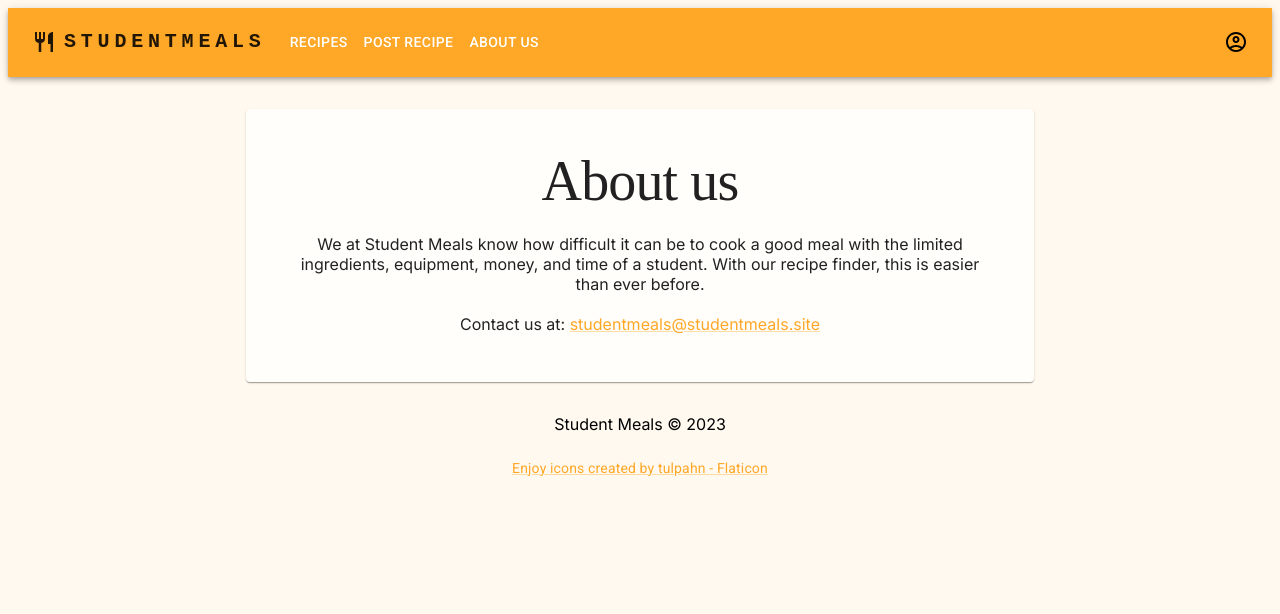
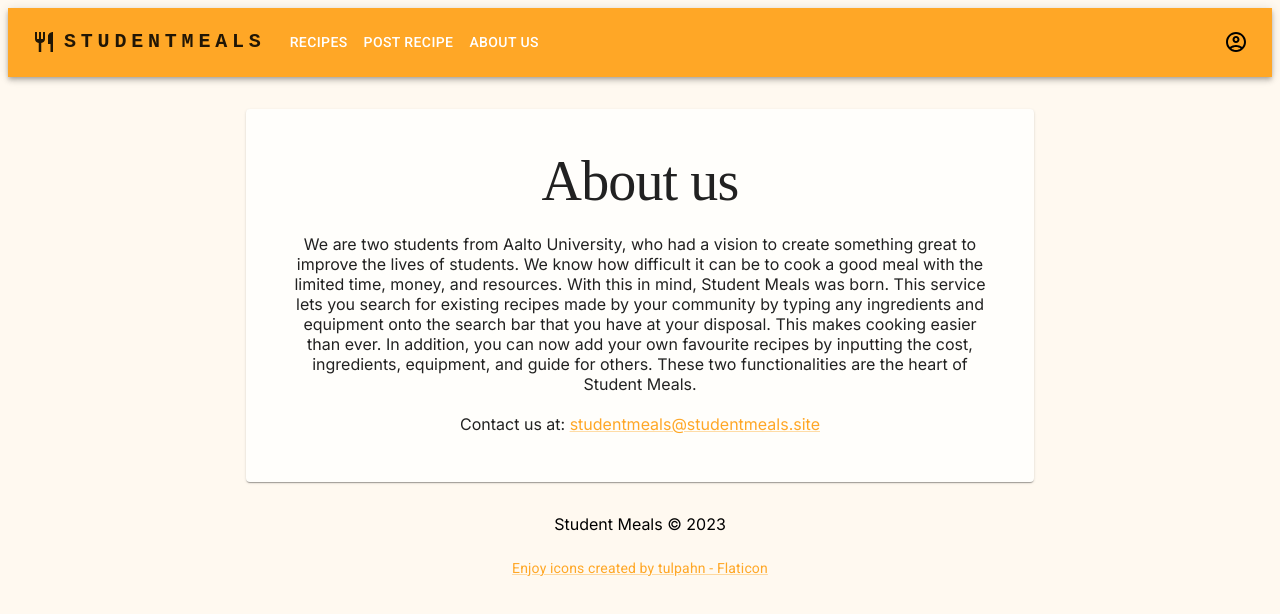
Before and after one commit to tomikurko/student-meals-app, a Next.js app in the folder frontend/: page /about-us in a window 1280 px wide. Shown: the top 614 px of the page. Built offline with nearby package versions, Linux system fonts and the light colour scheme.

Commit message:
SM-15: Add more text in About us page

```diff
--- a/frontend/src/app/about-us/page.jsx
+++ b/frontend/src/app/about-us/page.jsx
@@ -8,8 +8,16 @@
       <br/>
 
       <Typography variant="body" display="block">
-        We at Student Meals know how difficult it can be to cook a good meal with the limited ingredients,
-        equipment, money, and time of a student. With our recipe finder, this is easier than ever before.
+        We are two students from Aalto University, who had a vision to create
+        something great to improve the lives of students. We know how difficult
+        it can be to cook a good meal with the limited time, money, and
+        resources.  With this in mind, Student Meals was born. This service lets
+        you search for existing recipes made by your community by typing any
+        ingredients and equipment onto the search bar that you have at your
+        disposal. This makes cooking easier than ever. In addition, you can now
+        add your own favourite recipes by inputting the cost, ingredients,
+        equipment, and guide for others. These two functionalities are the heart
+        of Student Meals.
       </Typography>
 
       <br/>
```
